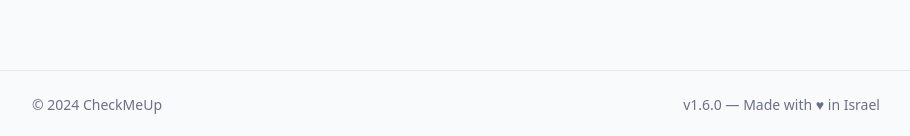
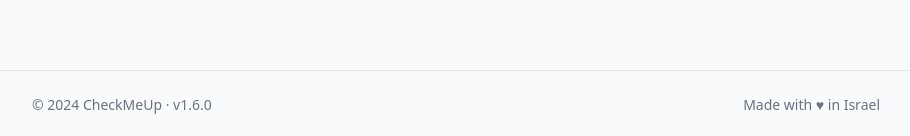
Before and after one commit to checkmeup/web, a Vue app: page / in a window 1280 px wide. Shown: the part 661-797 px from the top of the page, without its empty margins (184-1094 px from the left). Built offline with nearby package versions, Linux system fonts and the light colour scheme.

Commit message:
feat: implement AppHeader and AppFooter components with layout integration

```diff
--- a/src/app/App.vue
+++ b/src/app/App.vue
@@ -1,6 +1,7 @@
 <script setup lang="ts">
 import './styles'
 import pkg from '../../package.json'
+import { AppFooter as Footer, AppHeader as Header } from '../widgets/layout'
 
 const year = new Date().getFullYear()
 const envVersion = (import.meta.env && import.meta.env.VITE_APP_VERSION) || undefined
@@ -9,15 +10,7 @@ const version = envVersion || pkg.version || '0.0.0'
 
 <template>
   <div class="min-h-screen bg-gray-50 flex flex-col">
-    <header class="max-w-4xl mx-auto w-full p-6">
-      <nav class="flex items-center justify-between">
-        <div class="text-xl font-semibold">CheckMeUp</div>
-        <div class="space-x-4">
-          <a href="#" class="text-sm text-gray-700 hover:text-gray-900">Docs</a>
-          <a href="#" class="text-sm text-indigo-600 font-medium">Sign in</a>
-        </div>
-      </nav>
-    </header>
+    <Header />
 
     <main class="flex-1 flex items-center">
       <div class="max-w-4xl mx-auto px-6 py-20 text-center">
@@ -50,12 +43,7 @@ const version = envVersion || pkg.version || '0.0.0'
       </div>
     </main>
 
-    <footer class="border-t border-gray-200">
-      <div class="max-w-4xl mx-auto px-6 py-6 text-sm text-gray-500 flex justify-between">
-        <span>© {{ year }} CheckMeUp</span>
-        <span>v{{ version }} — Made with ♥ in Israel</span>
-      </div>
-    </footer>
+    <Footer :year="year" :version="version" />
   </div>
 </template>
 
--- /dev/null
+++ b/src/app/components/index.ts
@@ -0,0 +1,4 @@
+// Public API for the `app/components` slice.
+// Re-export layout widgets to keep backward-compatible imports.
+
+export { AppHeader, AppFooter } from '../../widgets/layout'
--- /dev/null
+++ b/src/widgets/layout/AppFooter.vue
@@ -0,0 +1,23 @@
+<script setup lang="ts">
+// Name the component with a multi-word name to satisfy the `vue/multi-word-component-names` rule
+declare const defineOptions: (opts: Record<string, unknown>) => void
+defineOptions({ name: 'AppFooter' })
+
+import { defineProps } from 'vue'
+
+const props = defineProps({
+  year: { type: Number, required: true },
+  version: { type: String, required: true },
+})
+</script>
+
+<template>
+  <footer class="border-t border-gray-200">
+    <div class="max-w-4xl mx-auto px-6 py-6 text-sm text-gray-500 flex justify-between">
+      <span>© {{ props.year }} CheckMeUp · v{{ props.version }}</span>
+      <span>Made with ♥ in Israel</span>
+    </div>
+  </footer>
+</template>
+
+<style scoped></style>
--- /dev/null
+++ b/src/widgets/layout/AppHeader.vue
@@ -0,0 +1,19 @@
+<script setup lang="ts">
+// Name the component with a multi-word name to satisfy the `vue/multi-word-component-names` rule
+declare const defineOptions: (opts: Record<string, unknown>) => void
+defineOptions({ name: 'AppHeader' })
+</script>
+
+<template>
+  <header class="max-w-4xl mx-auto w-full p-6">
+    <nav class="flex items-center justify-between">
+      <div class="text-xl font-semibold">CheckMeUp</div>
+      <div class="space-x-4">
+        <a href="#" class="text-sm text-gray-700 hover:text-gray-900">Docs</a>
+        <a href="#" class="text-sm text-indigo-600 font-medium">Sign in</a>
+      </div>
+    </nav>
+  </header>
+</template>
+
+<style scoped></style>
--- /dev/null
+++ b/src/widgets/layout/index.ts
@@ -0,0 +1,3 @@
+// Public API for the `widgets/layout` slice
+export { default as AppHeader } from './AppHeader.vue'
+export { default as AppFooter } from './AppFooter.vue'
```
